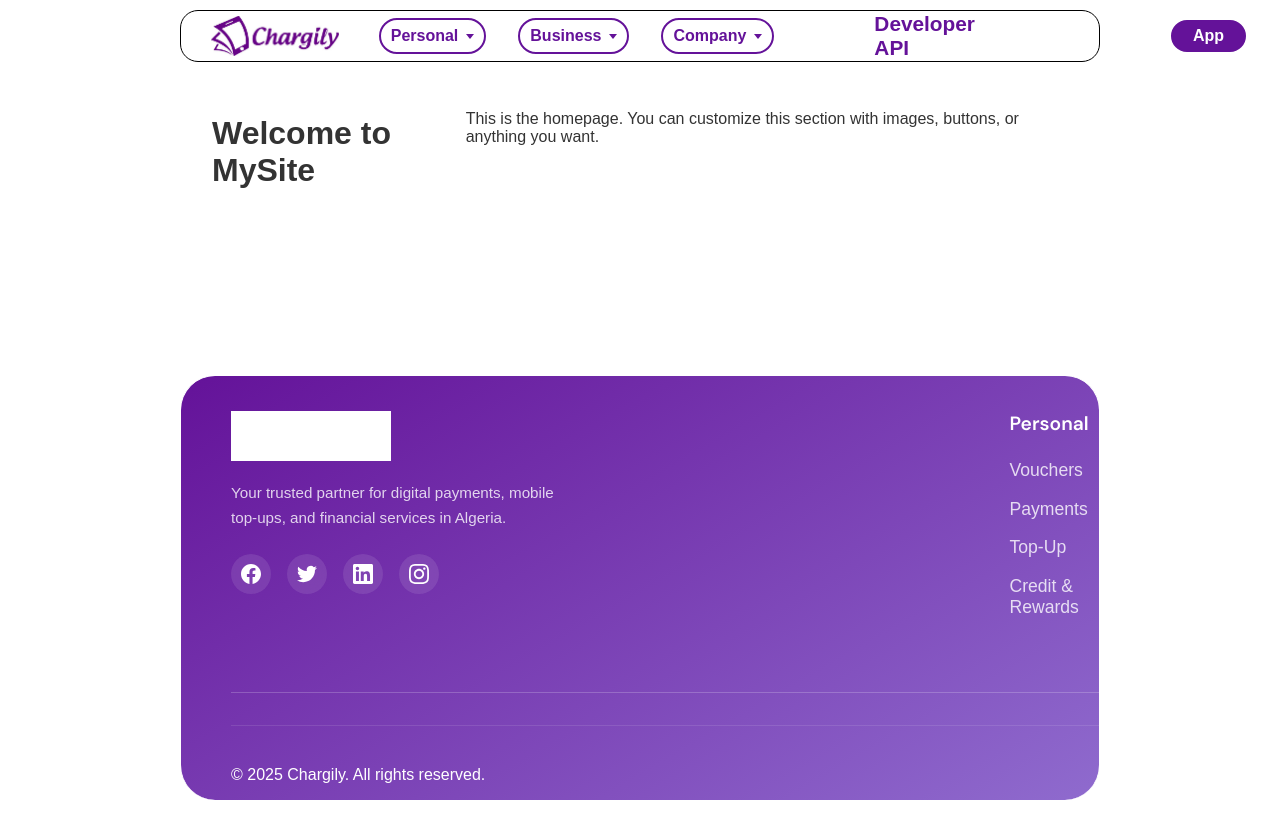
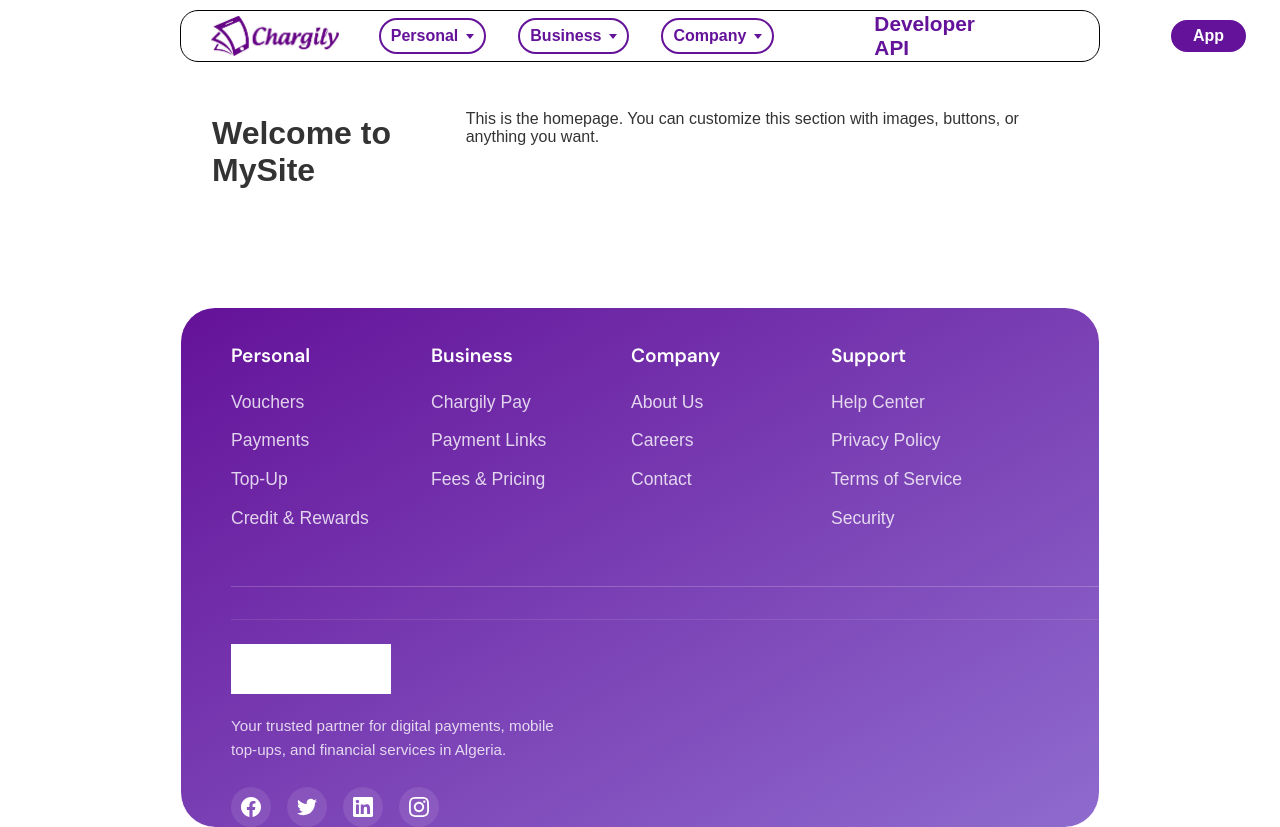
Before and after one commit to nerevarinee/chargily-newsite, a React (Vite) app: page / in a window 1280 px wide. Shown: the top 827 px of the page. Before the commit the page ends 800 px from the top, so only its background shows below. Built offline with nearby package versions, Linux system fonts and the light colour scheme; a web font is replaced by a local one.

Commit message:
Update Footer.jsx

```diff
--- a/src/components/Footer.jsx
+++ b/src/components/Footer.jsx
@@ -8,62 +8,6 @@ function Footer() {
       <div className="footer-container">
         {/* Top Section */}
         <div className="footer-top">
-          <div className="footer-brand">
-            <Link to="/" className="footer-logo">
-              <img
-                src={ChargilyLogo}
-                alt="Chargily Logo"
-                className="footer-logo-img"
-              />
-            </Link>
-            <p className="footer-description">
-              Your trusted partner for digital payments, mobile top-ups, and
-              financial services in Algeria.
-            </p>
-            <div className="footer-social">
-              <a href="#" className="social-link" aria-label="Facebook">
-                <svg
-                  width="20"
-                  height="20"
-                  viewBox="0 0 24 24"
-                  fill="currentColor"
-                >
-                  <path d="M24 12.073c0-6.627-5.373-12-12-12s-12 5.373-12 12c0 5.99 4.388 10.954 10.125 11.854v-8.385H7.078v-3.47h3.047V9.43c0-3.007 1.792-4.669 4.533-4.669 1.312 0 2.686.235 2.686.235v2.953H15.83c-1.491 0-1.956.925-1.956 1.874v2.25h3.328l-.532 3.47h-2.796v8.385C19.612 23.027 24 18.062 24 12.073z" />
-                </svg>
-              </a>
-              <a href="#" className="social-link" aria-label="Twitter">
-                <svg
-                  width="20"
-                  height="20"
-                  viewBox="0 0 24 24"
-                  fill="currentColor"
-                >
-                  <path d="M23.953 4.57a10 10 0 01-2.825.775 4.958 4.958 0 002.163-2.723c-.951.555-2.005.959-3.127 1.184a4.92 4.92 0 00-8.384 4.482C7.69 8.095 4.067 6.13 1.64 3.162a4.822 4.822 0 00-.666 2.475c0 1.71.87 3.213 2.188 4.096a4.904 4.904 0 01-2.228-.616v.06a4.923 4.923 0 003.946 4.827 4.996 4.996 0 01-2.212.085 4.936 4.936 0 004.604 3.417 9.867 9.867 0 01-6.102 2.105c-.39 0-.779-.023-1.17-.067a13.995 13.995 0 007.557 2.209c9.053 0 13.998-7.496 13.998-13.985 0-.21 0-.42-.015-.63A9.935 9.935 0 0024 4.59z" />
-                </svg>
-              </a>
-              <a href="#" className="social-link" aria-label="LinkedIn">
-                <svg
-                  width="20"
-                  height="20"
-                  viewBox="0 0 24 24"
-                  fill="currentColor"
-                >
-                  <path d="M20.447 20.452h-3.554v-5.569c0-1.328-.027-3.037-1.852-3.037-1.853 0-2.136 1.445-2.136 2.939v5.667H9.351V9h3.414v1.561h.046c.477-.9 1.637-1.85 3.37-1.85 3.601 0 4.267 2.37 4.267 5.455v6.286zM5.337 7.433c-1.144 0-2.063-.926-2.063-2.065 0-1.138.92-2.063 2.063-2.063 1.14 0 2.064.925 2.064 2.063 0 1.139-.925 2.065-2.064 2.065zm1.782 13.019H3.555V9h3.564v11.452zM22.225 0H1.771C.792 0 0 .774 0 1.729v20.542C0 23.227.792 24 1.771 24h20.451C23.2 24 24 23.227 24 22.271V1.729C24 .774 23.2 0 22.222 0h.003z" />
-                </svg>
-              </a>
-              <a href="#" className="social-link" aria-label="Instagram">
-                <svg
-                  width="20"
-                  height="20"
-                  viewBox="0 0 24 24"
-                  fill="currentColor"
-                >
-                  <path d="M12 2.163c3.204 0 3.584.012 4.85.07 3.252.148 4.771 1.691 4.919 4.919.058 1.265.069 1.645.069 4.849 0 3.205-.012 3.584-.069 4.849-.149 3.225-1.664 4.771-4.919 4.919-1.266.058-1.644.07-4.85.07-3.204 0-3.584-.012-4.849-.07-3.26-.149-4.771-1.699-4.919-4.92-.058-1.265-.07-1.644-.07-4.849 0-3.204.013-3.583.07-4.849.149-3.227 1.664-4.771 4.919-4.919 1.266-.057 1.645-.069 4.849-.069zm0-2.163c-3.259 0-3.667.014-4.947.072-4.358.2-6.78 2.618-6.98 6.98-.059 1.281-.073 1.689-.073 4.948 0 3.259.014 3.668.072 4.948.2 4.358 2.618 6.78 6.98 6.98 1.281.058 1.689.072 4.948.072 3.259 0 3.668-.014 4.948-.072 4.354-.2 6.782-2.618 6.979-6.98.059-1.28.073-1.689.073-4.948 0-3.259-.014-3.667-.072-4.947-.196-4.354-2.617-6.78-6.979-6.98-1.281-.059-1.69-.073-4.949-.073zm0 5.838c-3.403 0-6.162 2.759-6.162 6.162s2.759 6.163 6.162 6.163 6.162-2.759 6.162-6.163c0-3.403-2.759-6.162-6.162-6.162zm0 10.162c-2.209 0-4-1.79-4-4 0-2.209 1.791-4 4-4s4 1.791 4 4c0 2.21-1.791 4-4 4zm6.406-11.845c-.796 0-1.441.645-1.441 1.44s.645 1.44 1.441 1.44c.795 0 1.439-.645 1.439-1.44s-.644-1.44-1.439-1.44z" />
-                </svg>
-              </a>
-            </div>
-          </div>
-
           <div className="footer-links">
             <div className="footer-column">
               <h3 className="footer-column-title">Personal</h3>
@@ -131,15 +75,105 @@ function Footer() {
               </ul>
             </div>
           </div>
+
+          {/* Download buttons moved to top right */}
+          <div className="footer-download-section">
+            <h3 className="footer-column-title">Get the App</h3>
+            <div className="footer-download-buttons">
+              <a href="#" className="download-btn-wa">
+                Web App
+              </a>
+              <a href="#" className="download-btn">
+                <svg
+                  class="w-6 h-6 text-gray-800 dark:text-white"
+                  aria-hidden="true"
+                  xmlns="http://www.w3.org/2000/svg"
+                  width="24"
+                  height="24"
+                  fill="currentColor"
+                  viewBox="0 0 24 24"
+                >
+                  <path d="M17.537 12.625a4.421 4.421 0 0 0 2.684 4.047 10.96 10.96 0 0 1-1.384 2.845c-.834 1.218-1.7 2.432-3.062 2.457-1.34.025-1.77-.794-3.3-.794-1.531 0-2.01.769-3.275.82-1.316.049-2.317-1.318-3.158-2.532-1.72-2.484-3.032-7.017-1.27-10.077A4.9 4.9 0 0 1 8.91 6.884c1.292-.025 2.51.869 3.3.869.789 0 2.27-1.075 3.828-.917a4.67 4.67 0 0 1 3.66 1.984 4.524 4.524 0 0 0-2.16 3.805m-2.52-7.432A4.4 4.4 0 0 0 16.06 2a4.482 4.482 0 0 0-2.945 1.516 4.185 4.185 0 0 0-1.061 3.093 3.708 3.708 0 0 0 2.967-1.416Z" />
+                </svg>
+                App Store
+              </a>
+              <a href="#" className="download-btn">
+                <svg
+                  width="24"
+                  height="24"
+                  viewBox="0 0 24 24"
+                  fill="currentColor"
+                >
+                  <path d="M3,20.5V3.5C3,2.91 3.34,2.39 3.84,2.15L13.69,12L3.84,21.85C3.34,21.61 3,21.09 3,20.5M16.81,15.12L6.05,21.34L14.54,12.85L16.81,15.12M20.16,10.81C20.5,11.08 20.75,11.5 20.75,12C20.75,12.5 20.53,12.92 20.16,13.19L17.89,14.5L15.39,12L17.89,9.5L20.16,10.81M6.05,2.66L16.81,8.88L14.54,11.15L6.05,2.66Z" />
+                </svg>
+                Play Store
+              </a>
+            </div>
+          </div>
         </div>
 
         {/* Bottom Section */}
         <div className="footer-bottom">
-          <div className="footer-bottom-left">
+          {/* Brand and social media moved to bottom left */}
+          <div className="footer-brand">
+            <Link to="/" className="footer-logo">
+              <img
+                src={ChargilyLogo}
+                alt="Chargily Logo"
+                className="footer-logo-img"
+              />
+            </Link>
+            <p className="footer-description">
+              Your trusted partner for digital payments, mobile top-ups, and
+              financial services in Algeria.
+            </p>
+            <div className="footer-social">
+              <a href="#" className="social-link" aria-label="Facebook">
+                <svg
+                  width="20"
+                  height="20"
+                  viewBox="0 0 24 24"
+                  fill="currentColor"
+                >
+                  <path d="M24 12.073c0-6.627-5.373-12-12-12s-12 5.373-12 12c0 5.99 4.388 10.954 10.125 11.854v-8.385H7.078v-3.47h3.047V9.43c0-3.007 1.792-4.669 4.533-4.669 1.312 0 2.686.235 2.686.235v2.953H15.83c-1.491 0-1.956.925-1.956 1.874v2.25h3.328l-.532 3.47h-2.796v8.385C19.612 23.027 24 18.062 24 12.073z" />
+                </svg>
+              </a>
+              <a href="#" className="social-link" aria-label="Twitter">
+                <svg
+                  width="20"
+                  height="20"
+                  viewBox="0 0 24 24"
+                  fill="currentColor"
+                >
+                  <path d="M23.953 4.57a10 10 0 01-2.825.775 4.958 4.958 0 002.163-2.723c-.951.555-2.005.959-3.127 1.184a4.92 4.92 0 00-8.384 4.482C7.69 8.095 4.067 6.13 1.64 3.162a4.822 4.822 0 00-.666 2.475c0 1.71.87 3.213 2.188 4.096a4.904 4.904 0 01-2.228-.616v.06a4.923 4.923 0 003.946 4.827 4.996 4.996 0 01-2.212.085 4.936 4.936 0 004.604 3.417 9.867 9.867 0 01-6.102 2.105c-.39 0-.779-.023-1.17-.067a13.995 13.995 0 007.557 2.209c9.053 0 13.998-7.496 13.998-13.985 0-.21 0-.42-.015-.63A9.935 9.935 0 0024 4.59z" />
+                </svg>
+              </a>
+              <a href="#" className="social-link" aria-label="LinkedIn">
+                <svg
+                  width="20"
+                  height="20"
+                  viewBox="0 0 24 24"
+                  fill="currentColor"
+                >
+                  <path d="M20.447 20.452h-3.554v-5.569c0-1.328-.027-3.037-1.852-3.037-1.853 0-2.136 1.445-2.136 2.939v5.667H9.351V9h3.414v1.561h.046c.477-.9 1.637-1.85 3.37-1.85 3.601 0 4.267 2.37 4.267 5.455v6.286zM5.337 7.433c-1.144 0-2.063-.926-2.063-2.065 0-1.138.92-2.063 2.063-2.063 1.14 0 2.064.925 2.064 2.063 0 1.139-.925 2.065-2.064 2.065zm1.782 13.019H3.555V9h3.564v11.452zM22.225 0H1.771C.792 0 0 .774 0 1.729v20.542C0 23.227.792 24 1.771 24h20.451C23.2 24 24 23.227 24 22.271V1.729C24 .774 23.2 0 22.222 0h.003z" />
+                </svg>
+              </a>
+              <a href="#" className="social-link" aria-label="Instagram">
+                <svg
+                  width="20"
+                  height="20"
+                  viewBox="0 0 24 24"
+                  fill="currentColor"
+                >
+                  <path d="M12 2.163c3.204 0 3.584.012 4.85.07 3.252.148 4.771 1.691 4.919 4.919.058 1.265.069 1.645.069 4.849 0 3.205-.012 3.584-.069 4.849-.149 3.225-1.664 4.771-4.919 4.919-1.266.058-1.644.07-4.85.07-3.204 0-3.584-.012-4.849-.07-3.26-.149-4.771-1.699-4.919-4.92-.058-1.265-.07-1.644-.07-4.849 0-3.204.013-3.583.07-4.849.149-3.227 1.664-4.771 4.919-4.919 1.266-.057 1.645-.069 4.849-.069zm0-2.163c-3.259 0-3.667.014-4.947.072-4.358.2-6.78 2.618-6.98 6.98-.059 1.281-.073 1.689-.073 4.948 0 3.259.014 3.668.072 4.948.2 4.358 2.618 6.78 6.98 6.98 1.281.058 1.689.072 4.948.072 3.259 0 3.668-.014 4.948-.072 4.354-.2 6.782-2.618 6.979-6.98.059-1.28.073-1.689.073-4.948 0-3.259-.014-3.667-.072-4.947-.196-4.354-2.617-6.78-6.979-6.98-1.281-.059-1.69-.073-4.949-.073zm0 5.838c-3.403 0-6.162 2.759-6.162 6.162s2.759 6.163 6.162 6.163 6.162-2.759 6.162-6.163c0-3.403-2.759-6.162-6.162-6.162zm0 10.162c-2.209 0-4-1.79-4-4 0-2.209 1.791-4 4-4s4 1.791 4 4c0 2.21-1.791 4-4 4zm6.406-11.845c-.796 0-1.441.645-1.441 1.44s.645 1.44 1.441 1.44c.795 0 1.439-.645 1.439-1.44s-.644-1.44-1.439-1.44z" />
+                </svg>
+              </a>
+            </div>
+          </div>
+
+          {/* Copyright */}
+          <div className="footer-copyright">
             <p>&copy; 2025 Chargily. All rights reserved.</p>
-          </div>
-          <div className="footer-bottom-right">
-            <p></p>
           </div>
         </div>
       </div>
```
